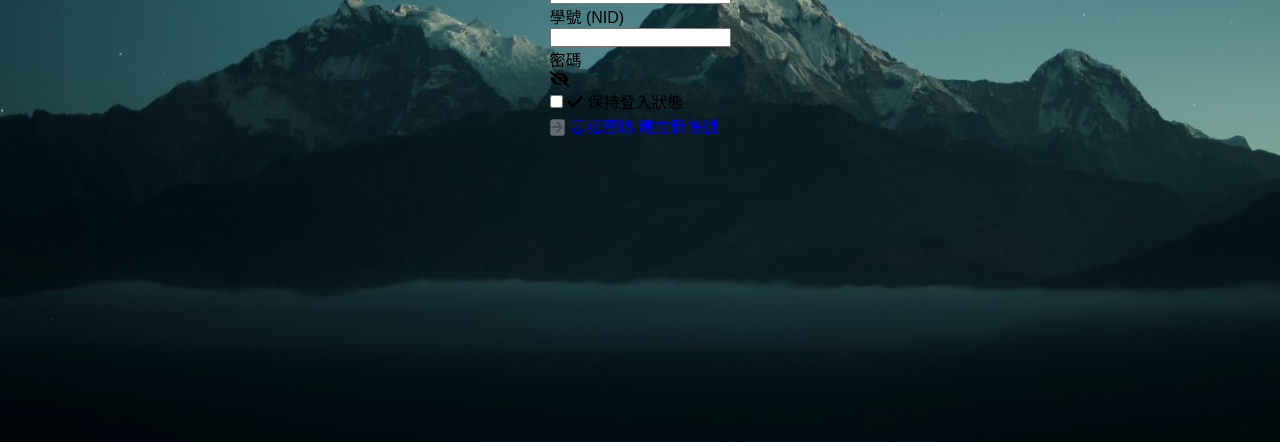
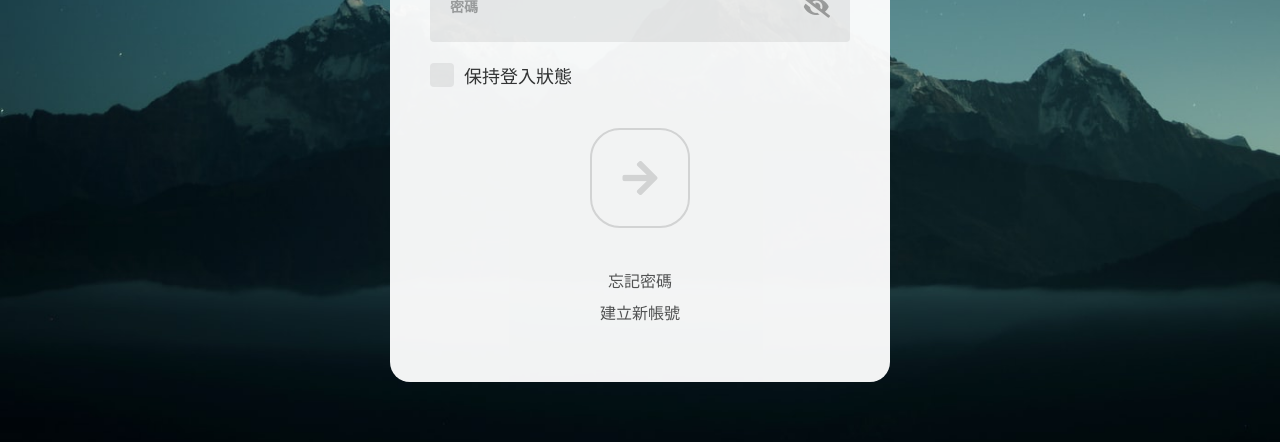
Before and after one commit to D0957382/signin, a plain HTML site: page index.html in a window 1280 px wide. Shown: the part 358-800 px from the top of the page. Drawn offline with Linux system fonts and the light colour scheme.

Commit message:
Update style.css

```diff
--- a/style.css
+++ b/style.css
@@ -1,133 +1,156 @@
 *{
   margin: 0;
   padding: 0;
-  font-family: "Ubuntu", sans-serif;
   box-sizing: border-box;
-  text-decoration: none;
+  font-family: "Ubuntu",sans-serif;
 }
 
 body{
-  height: 100vh;
   background: url(bg.jpg) no-repeat center;
   background-size: cover;
+  min-height: 100vh;
   display: flex;
   align-items: center;
   justify-content: center;
 }
 
-.profile-card{
-  width: 400px;
-  text-align: center;
-  border-radius: 8px;
-  overflow: hidden;
+.login-form{
+  width: calc(100% - 20px);
+  max-width: 500px;
+  background-color: #fff;
+  padding: 50px 40px;
+  opacity: 0.95;
+  border-radius: 20px;
 }
 
-.card-header{
-  background: #2c3a47;
-  padding: 60px 40px;
+.login-form h1{
+  text-align: center;
+  margin: 48px 0;
+  font-size: 36px;
+  color: #111;
+  font-size: 36px;
 }
 
-.pic{
-  display: inline-block;
-  padding: 8px;
-  background: linear-gradient(130deg, #74b9ff, #e66767);
-  margin: auto;
-  border-radius: 50%;
-  background-size: 200% 200%;
-  animation: animated-gradient 2s linear infinite;
+.textb{
+  margin-bottom: 12px;
+  position: relative;
 }
 
-@keyframes animated-gradient{
-  25%{
-    background-position: left bottom;
-  }
-  50%{
-    background-position: right bottom;
-  }
-  75%{
-    background-position: right top;
-  }
-  100%{
-    background-position: left top;
-  }
+.textb input{
+  width: 100%;
+  height: 70px;
+  border: none;
+  background-color: #ededed;
+  border-radius: 4px;
+  color: #333;
+  font-size: 18px;
+  font-weight: 700;
+  padding: 14px 60px 0 10px;
 }
 
-.pic img{
+.placeholder{
+  text-transform: uppercase;
+  font-size: 14px;
+  font-weight: 700;
+  position: absolute;
+  line-height: 70px;
+  top: 0;
+  left: 20px;
+  color: #9d9d9d;
+  user-select: none;
+  pointer-events: none;
+}
+
+.show-password{
+  position: absolute;
+  right: 20px;
+  line-height: 70px;
+  color: #9d9d9d;
+  font-size: 22px;
+  cursor: pointer;
+}
+
+.textb input:focus ~ .placeholder,
+.textb input:valid ~ .placeholder{
+  left: 10px;
+  top: -16px;
+}
+
+.checkbox{
+  display: flex;
+  align-items: center;
+  position: relative;
+  font-size: 18px;
+  font-weight: 500;
+  color: #333;
+  margin: 20px 0;
+}
+
+.checkbox input{
+  width: 24px;
+  height: 24px;
+  -webkit-appearance: none;
+  background-color: #ededed;
+  border-radius: 4px;
+  margin-right: 10px;
+  cursor: pointer;
+}
+
+.checkbox .fa-check{
+  position: absolute;
+  color: #fff;
+  font-size: 14px;
+  width: 24px;
+  text-align: center;
+  user-select: none;
+  pointer-events: none;
+  opacity: 0;
+}
+
+.checkbox input:checked{
+  background-color: #bc252a;
+}
+
+.checkbox input:checked + .fa-check{
+  opacity: 1;
+}
+
+.btn{
   display: block;
   width: 100px;
   height: 100px;
-  border-radius: 50%;
-}
-
-.name{
-  color: #f2f2f2;
-  font-size: 28px;
-  font-weight: 600;
-  margin: 10px 0;
-}
-
-.desc{
-  font-size: 18px;
-  color: #e66767;
-}
-
-.sm{
-  display: flex;
-  justify-content: center;
-  margin: 20px 0;
-}
-
-.sm a{
-  color: #f2f2f2;
-  width: 56px;
-  font-size: 22px;
+  margin: 40px auto;
+  background-color: #bc252a;
+  color: #fff;
+  font-size: 40px;
+  border: none;
+  border-radius: 30px;
+  cursor: pointer;
   transition: .3s linear;
 }
 
-.sm a:hover{
-  color: #e66767;
+.btn:hover{
+  opacity: .85;
 }
 
-.contact-btn{
-  display: inline-block;
-  padding: 12px 50px;
-  color: #e66767;
-  border: 2px solid #e66767;
-  border-radius: 6px;
-  margin-top: 16px;
-  transition: .3s linear;
+.login-form a{
+  display: block;
+  text-align: center;
+  text-decoration: none;
+  font-size: 16px;
+  color: #555;
+  text-transform: uppercase;
+  font-weight: 500;
+  margin-bottom: 8px;
+  transition: .2s linear;
 }
 
-.contact-btn:hover{
-  background: #e66767;
-  color: #f2f2f2;
+.login-form a:hover{
+  color: #111;
 }
 
-.card-footer{
-  background: #f4f4f4;
-  padding: 60px 10px;
+.btn:disabled{
+  background-color: transparent;
+  color: #ddd;
+  border: 2px solid;
 }
-
-.numbers{
-  display: flex;
-  align-items: center;
-}
-
-.item{
-  flex: 1;
-  text-transform: uppercase;
-  font-size: 13px;
-  color: #e66767;
-}
-
-.item span{
-  display: block;
-  color: #2c3a47;
-  font-size: 30px;
-}
-
-.border{
-  width: 1px;
-  height: 30px;
-  background: #bbb;
-}
```
